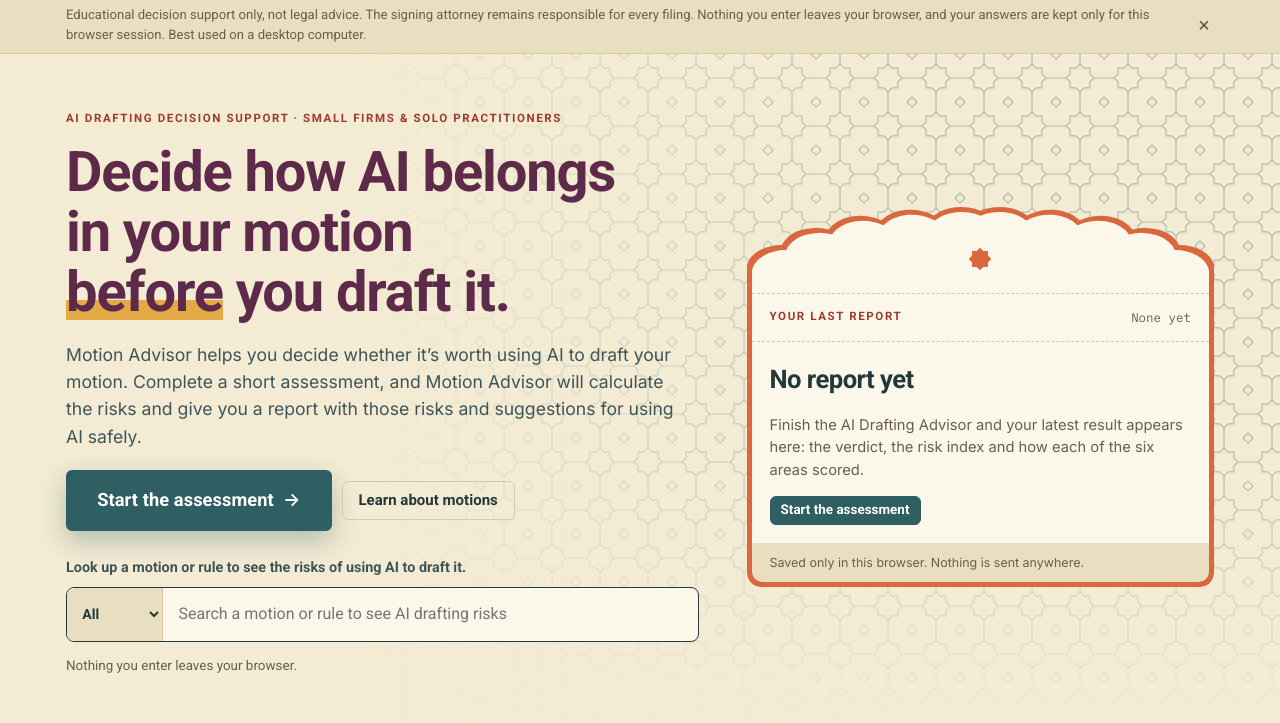
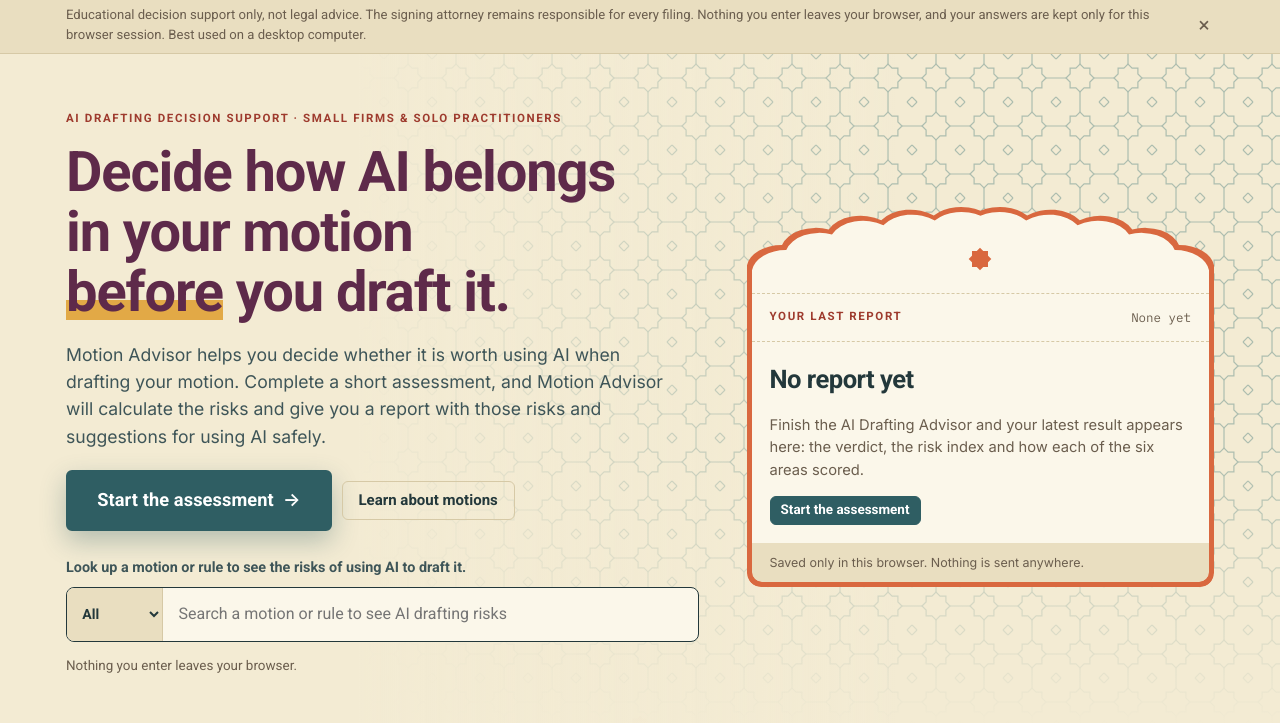
Before and after one commit to shivanidahya/MotionAdvisor, a website: page index.html in a window 1280 px wide. Shown: the part 70-793 px from the top of the page. Drawn offline with nearby package versions, Linux system fonts and the light colour scheme.

Commit message:
Update lede paragraph wording in index.html
Revised the wording in the lede paragraph for clarity.

```diff
--- a/index.html
+++ b/index.html
@@ -989,7 +989,9 @@ table.or-grid{width:100%;border-collapse:collapse;font-size:.92rem}
     <div>
       <div class="eyebrow">AI drafting decision support · Small firms &amp; solo practitioners</div>
       <h1>Decide how AI belongs in your motion <em>before</em> you draft it.</h1>
-      <p class="lede">Motion Advisor helps you decide whether it’s worth using AI to draft your motion. Complete a short assessment, and Motion Advisor will calculate the risks and give you a report with those risks and suggestions for using AI safely.</p>
+      <p class="lede">Motion Advisor helps you decide whether it is worth using AI when drafting your motion.
+
+         Complete a short assessment, and Motion Advisor will calculate the risks and give you a report with those risks and suggestions for using AI safely.</p>
       <div class="ctas hero-cta">
         <a class="btn primary btn-xl" href="#advisor">Start the assessment <span aria-hidden="true">→</span></a>
         <a class="btn ghost" href="#motions">Learn about motions</a>
```
